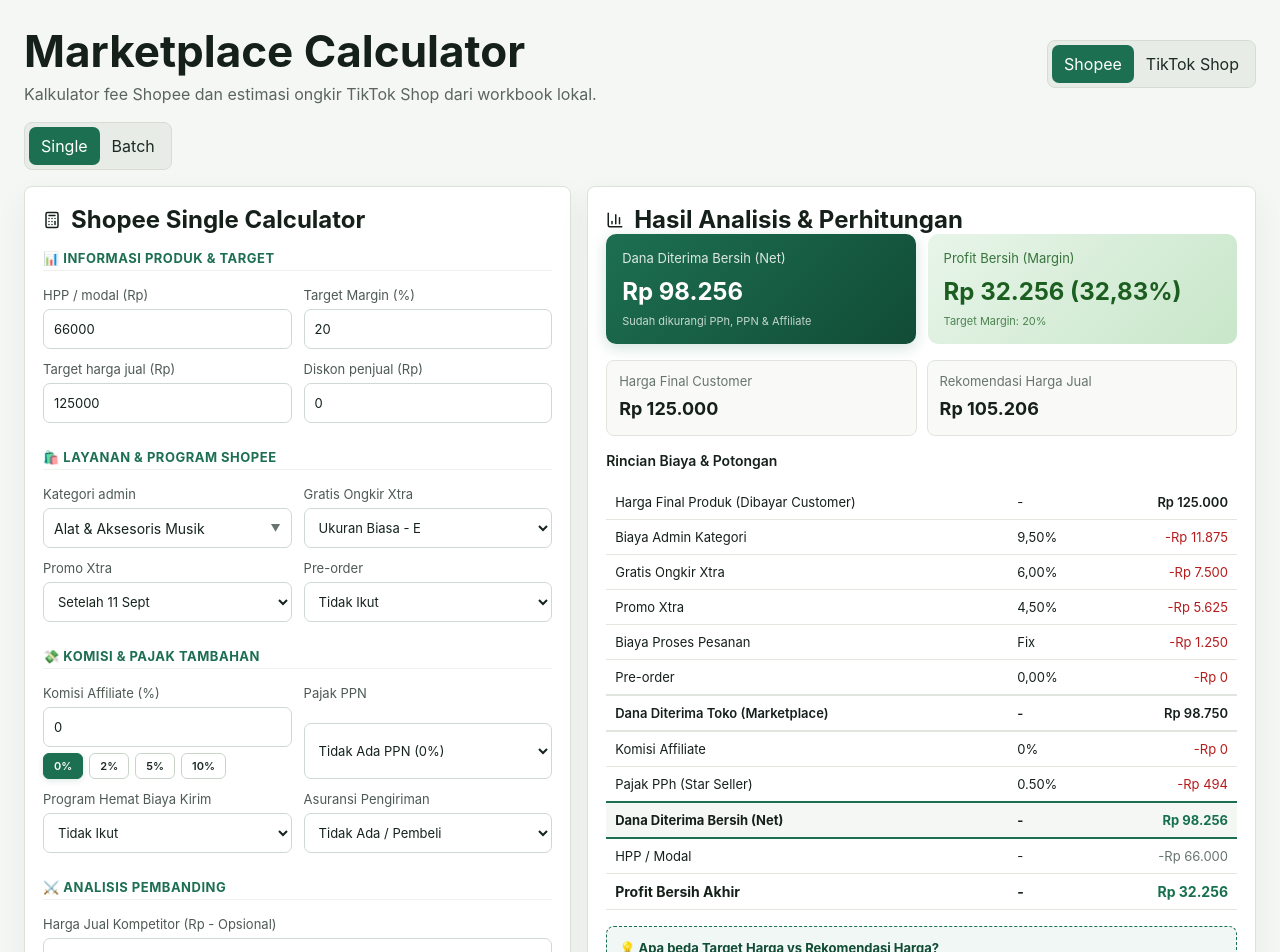
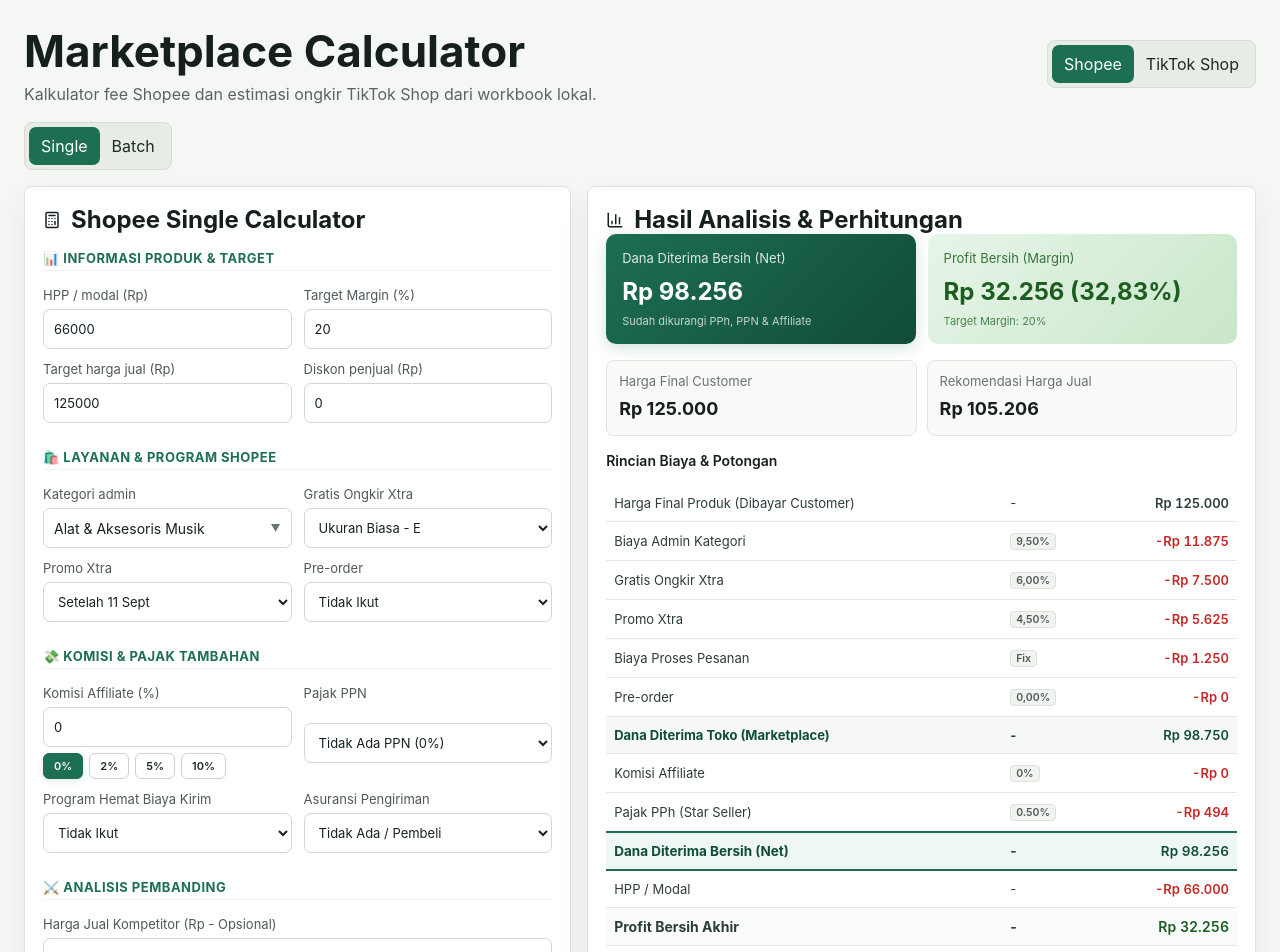
Before and after one commit to antoonio1012/calculator-site-marketplace, a React (Vite) app: page / in a window 1280 px wide. Shown: the top 952 px of the page. Built offline with nearby package versions, Linux system fonts and the light colour scheme.

Commit message:
feat: design modern receipt-style results breakdown table with rate badges and fix select height stretching

```diff
--- a/src/main.tsx
+++ b/src/main.tsx
@@ -443,90 +443,93 @@
       </div>
 
       <h3 style={{ fontSize: '14px', fontWeight: '600', marginBottom: '8px', color: '#16201b' }}>Rincian Biaya & Potongan</h3>
-      <table style={{ fontSize: '13px', width: '100%' }}>
+      <table>
         <tbody>
           <tr>
             <td>Harga Final Produk (Dibayar Customer)</td>
             <td>-</td>
-            <td style={{ textAlign: 'right', fontWeight: '600' }}>{rupiah.format(result.finalPrice)}</td>
+            <td>{rupiah.format(result.finalPrice)}</td>
           </tr>
-          <tr>
+          <tr className="deduction">
             <td>Biaya Admin Kategori</td>
-            <td>{formatPercent(result.adminRate)}</td>
-            <td style={{ textAlign: 'right', color: '#b71c1c' }}>-{rupiah.format(result.adminFee)}</td>
+            <td><span className="rate-badge">{formatPercent(result.adminRate)}</span></td>
+            <td>-{rupiah.format(result.adminFee)}</td>
           </tr>
-          <tr>
+          <tr className="deduction">
             <td>Gratis Ongkir Xtra</td>
-            <td>{formatPercent(result.freeShippingRate)}</td>
-            <td style={{ textAlign: 'right', color: '#b71c1c' }}>-{rupiah.format(result.freeShippingFee)}</td>
+            <td><span className="rate-badge">{formatPercent(result.freeShippingRate)}</span></td>
+            <td>-{rupiah.format(result.freeShippingFee)}</td>
           </tr>
-          <tr>
+          <tr className="deduction">
             <td>Promo Xtra</td>
-            <td>{formatPercent(result.promoRate)}</td>
-            <td style={{ textAlign: 'right', color: '#b71c1c' }}>-{rupiah.format(result.promoFee)}</td>
+            <td><span className="rate-badge">{formatPercent(result.promoRate)}</span></td>
+            <td>-{rupiah.format(result.promoFee)}</td>
           </tr>
-          <tr>
+          <tr className="deduction">
             <td>Biaya Proses Pesanan</td>
-            <td>Fix</td>
-            <td style={{ textAlign: 'right', color: '#b71c1c' }}>-{rupiah.format(result.processingFee)}</td>
+            <td><span className="rate-badge">Fix</span></td>
+            <td>-{rupiah.format(result.processingFee)}</td>
           </tr>
-          <tr>
+          <tr className="deduction">
             <td>Pre-order</td>
-            <td>{formatPercent(result.preOrderRate)}</td>
-            <td style={{ textAlign: 'right', color: '#b71c1c' }}>-{rupiah.format(result.preOrderFee)}</td>
+            <td><span className="rate-badge">{formatPercent(result.preOrderRate)}</span></td>
+            <td>-{rupiah.format(result.preOrderFee)}</td>
           </tr>
           {input.useHemat && (
-            <tr>
+            <tr className="deduction">
               <td>Program Hemat Biaya Kirim</td>
-              <td>Fix</td>
-              <td style={{ textAlign: 'right', color: '#b71c1c' }}>-{rupiah.format(result.hematFee)}</td>
+              <td><span className="rate-badge">Fix</span></td>
+              <td>-{rupiah.format(result.hematFee)}</td>
             </tr>
           )}
           {input.useInsurance && (
-            <tr>
+            <tr className="deduction">
               <td>Asuransi Pengiriman</td>
-              <td>0.50%</td>
-              <td style={{ textAlign: 'right', color: '#b71c1c' }}>-{rupiah.format(result.insuranceFee)}</td>
+              <td><span className="rate-badge">0.50%</span></td>
+              <td>-{rupiah.format(result.insuranceFee)}</td>
             </tr>
           )}
-          <tr style={{ fontWeight: '600', borderTop: '2px solid #e0e6de', borderBottom: '2px solid #e0e6de' }}>
+          <tr className="subtotal-row">
             <td>Dana Diterima Toko (Marketplace)</td>
             <td>-</td>
-            <td style={{ textAlign: 'right' }}>{rupiah.format(result.sellerReceives)}</td>
+            <td>{rupiah.format(result.sellerReceives)}</td>
           </tr>
-          <tr>
+          <tr className="deduction">
             <td>Komisi Affiliate</td>
-            <td>{input.affiliateRate}%</td>
-            <td style={{ textAlign: 'right', color: '#b71c1c' }}>-{rupiah.format(result.affiliateFee)}</td>
+            <td><span className="rate-badge">{input.affiliateRate}%</span></td>
+            <td>-{rupiah.format(result.affiliateFee)}</td>
           </tr>
-          <tr>
+          <tr className="deduction">
             <td>Pajak PPh (Star Seller)</td>
-            <td>0.50%</td>
-            <td style={{ textAlign: 'right', color: '#b71c1c' }}>-{rupiah.format(result.tax)}</td>
+            <td><span className="rate-badge">0.50%</span></td>
+            <td>-{rupiah.format(result.tax)}</td>
           </tr>
           {result.ppnFee > 0 && (
-            <tr>
-              <td>Pajak PPN ({input.ppnRate * 100}%) <span style={{ fontSize: '10px', color: '#68746e' }}>({input.ppnBasis === "finalPrice" ? "dari Harga Final" : "dari Dana Diterima"})</span></td>
-              <td>{input.ppnRate * 100}%</td>
-              <td style={{ textAlign: 'right', color: '#b71c1c' }}>-{rupiah.format(result.ppnFee)}</td>
+            <tr className="deduction">
+              <td>
+                Pajak PPN ({input.ppnRate * 100}%)
+                <div style={{ fontSize: '10px', color: '#68746e', marginTop: '2px' }}>
+                  ({input.ppnBasis === "finalPrice" ? "dari Harga Final" : "dari Dana Diterima"})
+                </div>
+              </td>
+              <td><span className="rate-badge">{input.ppnRate * 100}%</span></td>
+              <td>-{rupiah.format(result.ppnFee)}</td>
             </tr>
           )}
-          <tr style={{ fontWeight: '700', background: '#f5f7f4', borderTop: '2px solid #1d6f52', borderBottom: '2px solid #1d6f52' }}>
+          <tr className="net-row">
             <td>Dana Diterima Bersih (Net)</td>
             <td>-</td>
-            <td style={{ textAlign: 'right', color: '#16704e' }}>{rupiah.format(result.sellerReceivesAfterTaxAndAffiliate)}</td>
+            <td>{rupiah.format(result.sellerReceivesAfterTaxAndAffiliate)}</td>
           </tr>
-          <tr>
+          <tr className="deduction">
             <td>HPP / Modal</td>
             <td>-</td>
-            <td style={{ textAlign: 'right', color: '#68746e' }}>-{rupiah.format(input.cost)}</td>
+            <td>-{rupiah.format(input.cost)}</td>
           </tr>
-          <tr style={{ fontWeight: '700', fontSize: '14px', borderTop: '1px solid #e0e6de' }}>
+          <tr className={`profit-row ${result.profit >= 0 ? 'addition' : 'deduction'}`}>
             <td>Profit Bersih Akhir</td>
             <td>-</td>
-            <td style={{ textAlign: 'right', color: result.profit >= 0 ? '#16704e' : '#bf3d3d' }}>
-              {rupiah.format(result.profit)}
-            </td>
+            <td>{rupiah.format(result.profit)}</td>
           </tr>
         </tbody>
       </table>
--- a/src/styles.css
+++ b/src/styles.css
@@ -24,7 +24,7 @@
 .toolbar { justify-content: space-between; margin-bottom: 14px; flex-wrap: wrap; }
 .form-grid { display: grid; grid-template-columns: repeat(2, minmax(0, 1fr)); gap: 12px; margin-top: 16px; }
 .field { display: grid; gap: 6px; color: #4e5a54; font-size: 13px; }
-input, select { width: 100%; min-height: 40px; border: 1px solid #cfd8d1; border-radius: 7px; padding: 8px 10px; background: white; color: #15231c; }
+input, select { width: 100%; height: 40px; border: 1px solid #cfd8d1; border-radius: 7px; padding: 8px 10px; background: white; color: #15231c; }
 .source, .empty { margin-top: 14px; color: #69756f; font-size: 13px; }
 .metrics, .summary-strip { display: grid; grid-template-columns: repeat(2, minmax(0, 1fr)); gap: 10px; }
 .summary-strip { grid-template-columns: repeat(4, minmax(0, 1fr)); margin: 14px 0; }
@@ -43,6 +43,95 @@
 .upload { display: inline-flex; align-items: center; gap: 8px; border: 1px solid #cbd4ca; background: #fff; border-radius: 7px; padding: 9px 12px; cursor: pointer; }
 .upload input { display: none; }
 .grid-2 { display: grid; grid-template-columns: repeat(2, minmax(0, 1fr)); gap: 14px; margin-bottom: 14px; }
+
+/* Modern Receipt-style Results Table styling */
+.results table {
+  width: 100%;
+  border-collapse: collapse;
+  margin-top: 16px;
+  font-size: 13px;
+}
+.results tr {
+  border-bottom: 1px solid #f0f3ef;
+}
+.results td {
+  padding: 10px 8px;
+  color: #2c3e35;
+}
+.results td:last-child {
+  font-variant-numeric: tabular-nums;
+  font-weight: 600;
+  text-align: right;
+}
+.results tr.subtotal-row {
+  background: #f5f8f6;
+  font-weight: 700;
+  border-top: 1.5px solid #1d6f52;
+  border-bottom: 1.5px solid #1d6f52;
+}
+.results tr.subtotal-row td {
+  color: #114c37;
+}
+.results tr.net-row {
+  background: #eef7f4;
+  font-weight: 700;
+  border-top: 2px solid #1d6f52;
+  border-bottom: 2px solid #1d6f52;
+}
+.results tr.net-row td {
+  color: #114c37;
+  font-size: 13.5px;
+}
+.results tr.profit-row {
+  font-weight: 700;
+  font-size: 14px;
+  border-top: 1.5px solid #cbd4ca;
+  background: #fafbfc;
+}
+.results tr.deduction td:last-child {
+  color: #c62828;
+}
+.results tr.addition td:last-child {
+  color: #1b5e20;
+}
+.rate-badge {
+  display: inline-block;
+  padding: 1px 5px;
+  font-size: 10.5px;
+  font-weight: 600;
+  background: #f0f3ef;
+  color: #4e5a54;
+  border-radius: 4px;
+  border: 1px solid #dce2d8;
+}
+
+/* Dashboard Batch Table styling */
+.panel.wide table th {
+  background: #f0f4ef;
+  color: #2c3e35;
+  font-weight: 700;
+  font-size: 13px;
+  padding: 12px 10px;
+}
+.panel.wide table td {
+  padding: 8px 10px;
+  border-bottom: 1px solid #eef2ec;
+}
+.panel.wide table input, .panel.wide table select {
+  height: 34px;
+  font-size: 13px;
+  padding: 4px 8px;
+  min-width: 120px;
+}
+.panel.wide table td.positive {
+  color: #2e7d32;
+  font-weight: 600;
+}
+.panel.wide table td.negative {
+  color: #c62828;
+  font-weight: 600;
+}
+
 
 @media (max-width: 900px) {
   main { padding: 16px; }
```
